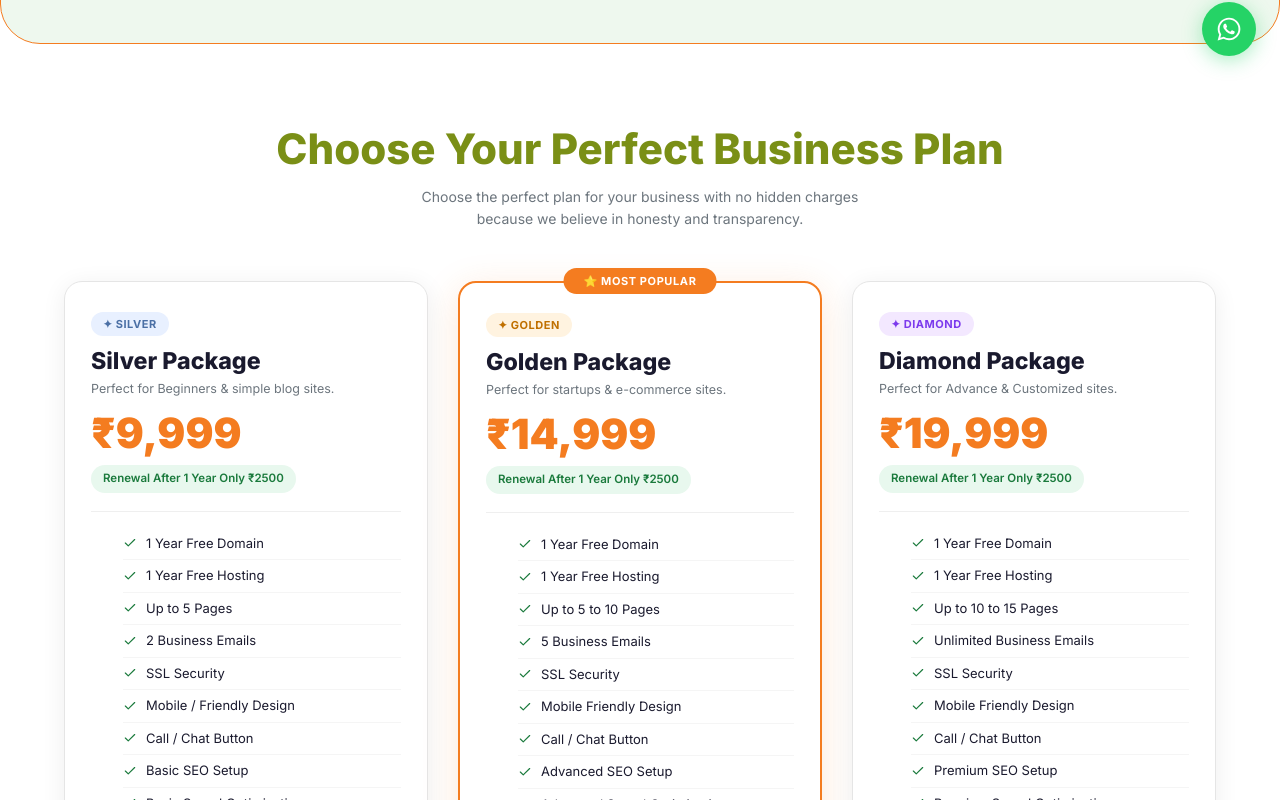
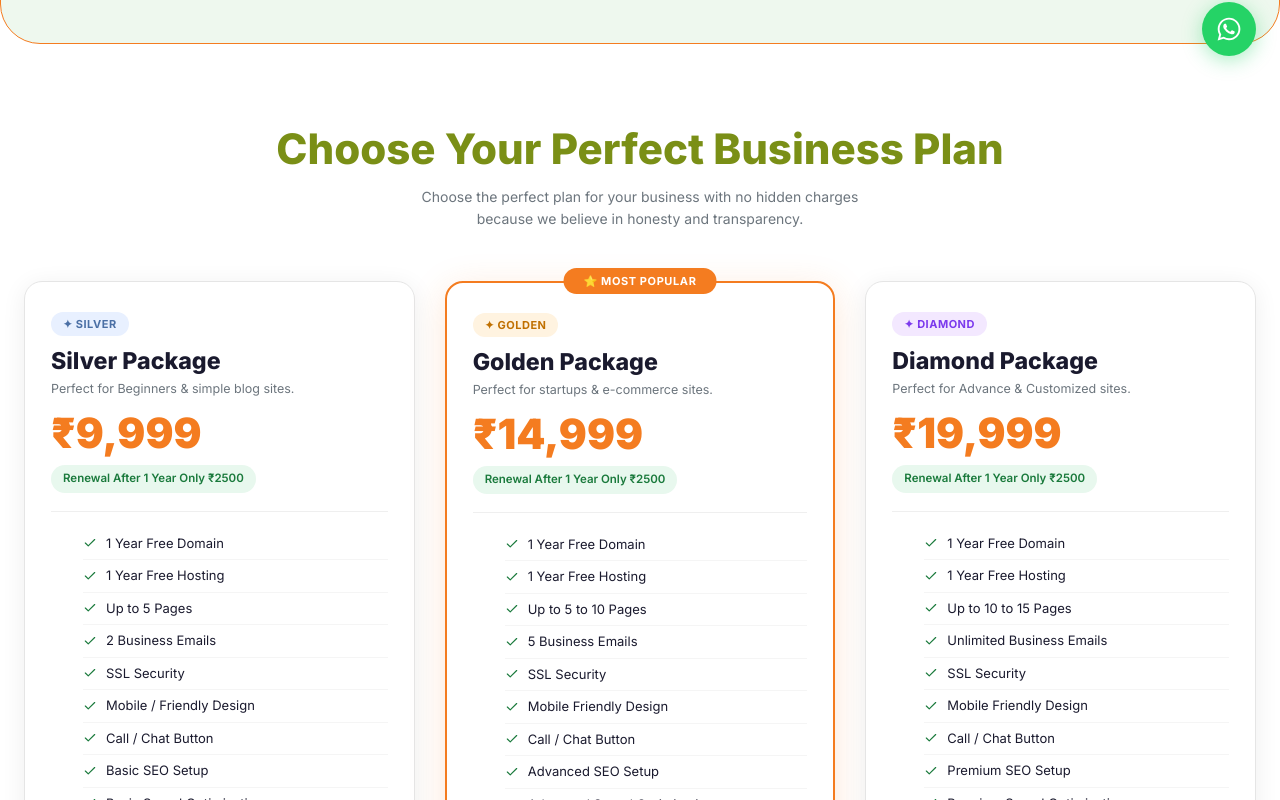
Before and after one commit to shreenovatechindia-droid/shreenovatech, a React (Vite) app: page / in a window 1280 px wide. Shown: the part 720-1520 px from the top of the page. Built offline with nearby package versions, Linux system fonts and the light colour scheme; no server answers.

Commit message:
fix: remove max-width:100vw from html/body, standardize pricing-container to 1320px

```diff
--- a/src/css/responsive.css
+++ b/src/css/responsive.css
@@ -5,7 +5,7 @@
 
 /* ── Global ── */
 *, *::before, *::after { box-sizing: border-box; }
-html, body { overflow-x: hidden; max-width: 100vw; }
+html, body { overflow-x: hidden; }
 img { max-width: 100%; height: auto; }
 
 /* Touch-friendly minimum tap targets */
--- a/src/css/sections.css
+++ b/src/css/sections.css
@@ -197,9 +197,10 @@
   padding: 80px 0;
 }
 .pricing-container {
-  max-width: 1200px;
+  max-width: 1320px;
   margin: 0 auto;
   padding: 0 24px;
+  box-sizing: border-box;
 }
 .pricing-heading {
   font-size: 42px;
```
